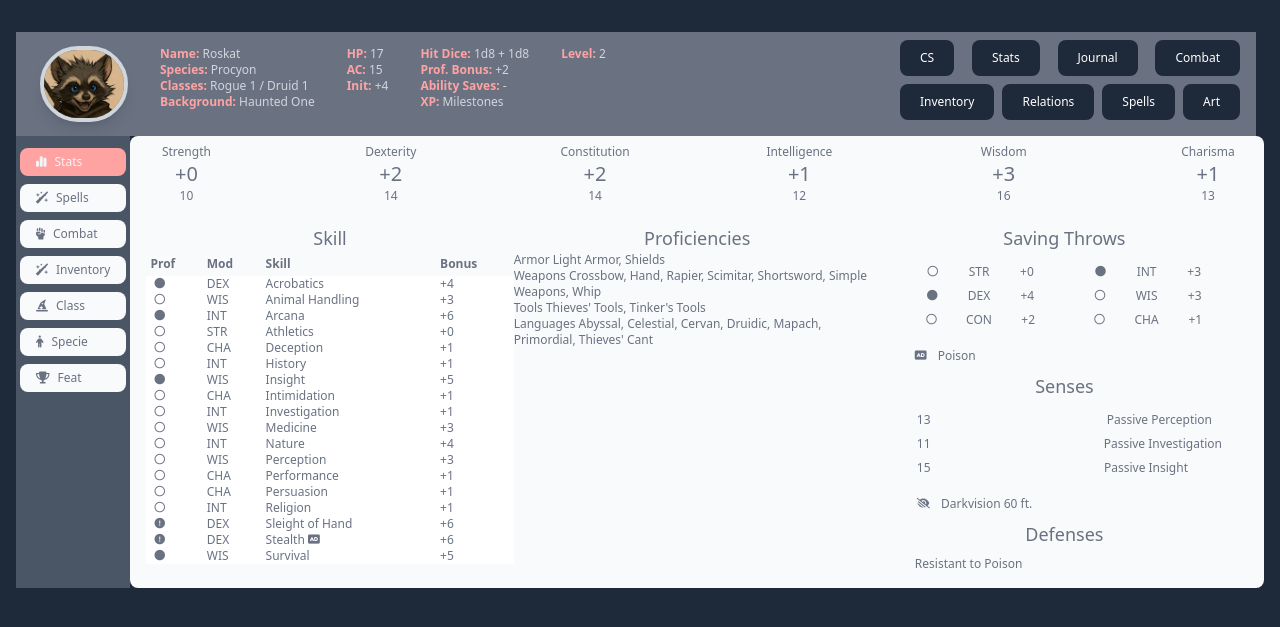
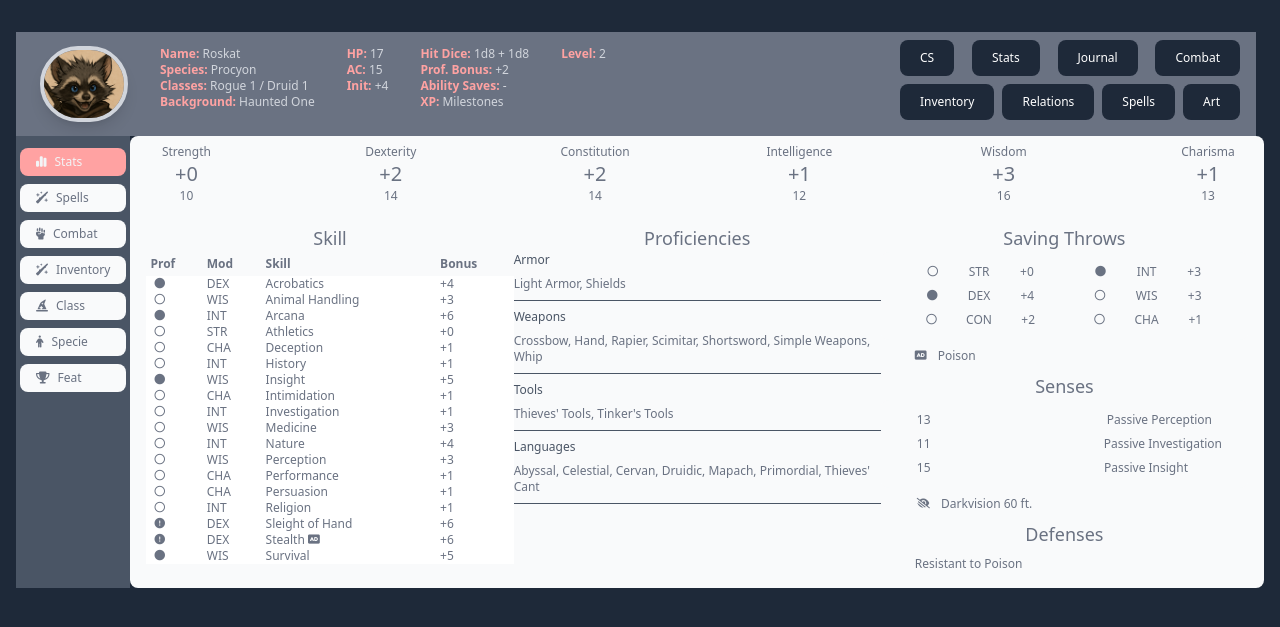
Before and after one commit to WebDevJasonCameron/CharacterArchive, a Laravel app: page / in a window 1280 px wide. Shown: the part 72-699 px from the top of the page. Run offline with Laravel 12, Linux system fonts and the light colour scheme; style sheets or scripts are compiled from the project's sources; some libraries are stand-ins or nearby versions.

Commit message:
stat cards comp for now

```diff
--- a/resources/views/index.blade.php
+++ b/resources/views/index.blade.php
@@ -519,20 +519,42 @@
                             </div>
                             <div class="w-full text-left rtl:text-right text-gray-500 dark:text-gray-400">
                                 <div>
+                                    <h5 class="text-gray-600 dark:text-gray-500">
                                         Armor
+                                    </h5>
+                                    <p class="py-2">
                                         Light Armor, Shields
+                                    </p>
+                                    <hr class="text-gray-600 dark:text-gray-500">
+
                                 </div>
                                 <div>
+                                    <h5 class="mt-2 text-gray-600 dark:text-gray-500">
                                         Weapons
+                                    </h5>
+                                    <p class="py-2">
                                         Crossbow, Hand, Rapier, Scimitar, Shortsword, Simple Weapons, Whip
+                                    </p>
+                                    <hr class="text-gray-600 dark:text-gray-500">
                                 </div>
                                 <div>
+                                    <h5 class="mt-2 text-gray-600 dark:text-gray-500">
                                         Tools
+                                    </h5>
+                                    <p class="py-2">
                                         Thieves' Tools, Tinker's Tools
+                                    </p>
+                                    <hr class="text-gray-600 dark:text-gray-500">
                                 </div>
                                 <div>
+                                    <h5 class="mt-2 text-gray-600 dark:text-gray-500">
                                         Languages
+                                    </h5>
+                                    <p class="py-2">
                                         Abyssal, Celestial, Cervan, Druidic, Mapach, Primordial, Thieves' Cant
+                                    </p>
+                                    <hr class="text-gray-600 dark:text-gray-500">
+
                                 </div>
                             </div>
 
```
Lines whose indentation alone changed are shown as unchanged.
